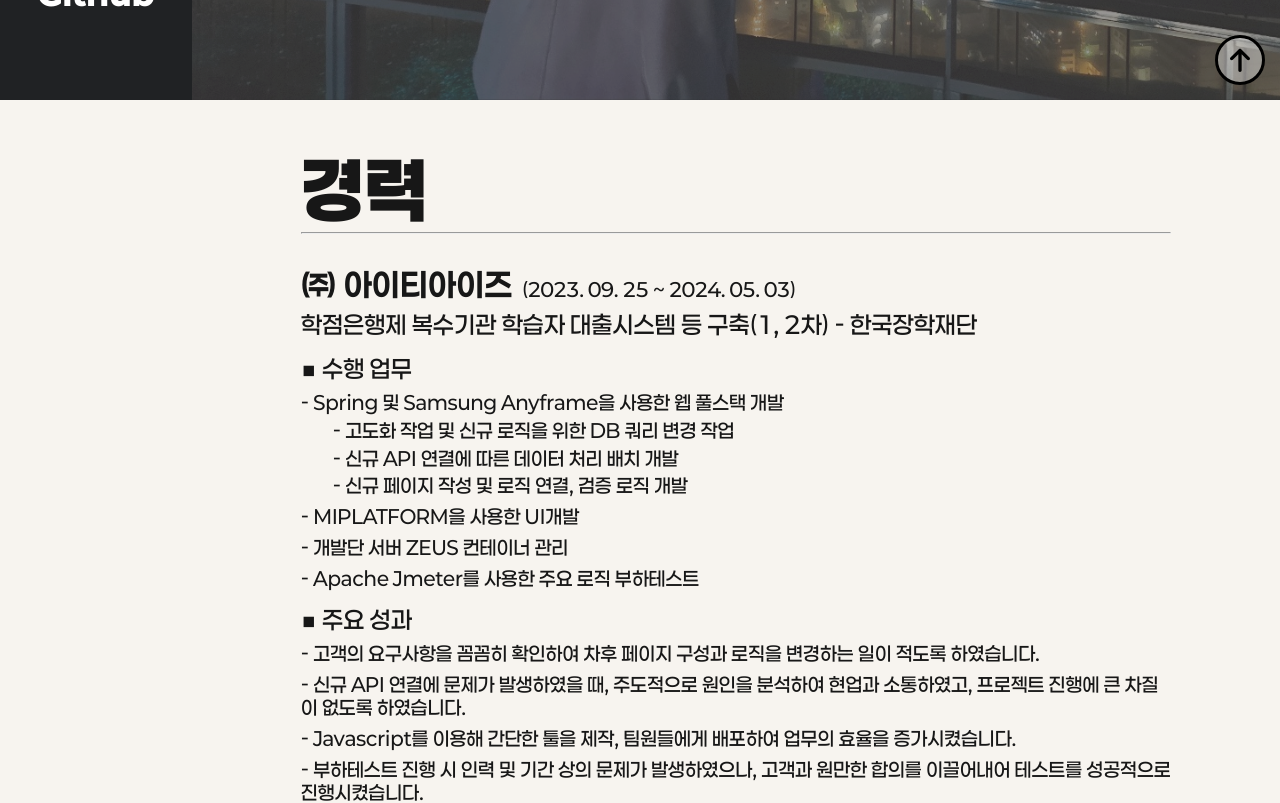
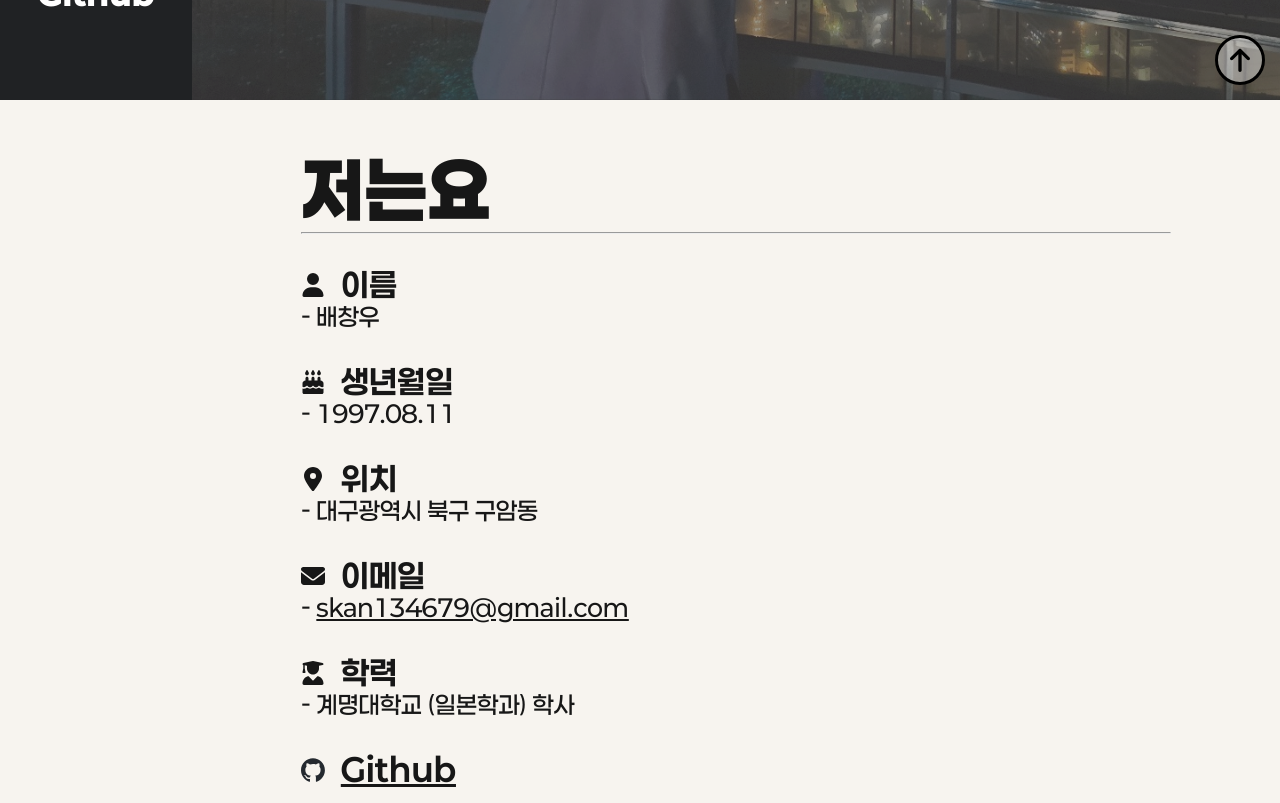
Before and after one commit to san1313/popol, a Next.js app: page / in a window 1280 px wide. Shown: the part 700-1503 px from the top of the page. Built offline with nearby package versions, Linux system fonts and the light colour scheme.

Commit message:
docs(about): 인적사항란 추가
기존 저는요란을 홈으로 변경하고 인적사항란으로 신규작성

```diff
--- a/src/component/SideBar.tsx
+++ b/src/component/SideBar.tsx
@@ -54,7 +54,8 @@
   }
 
   const index = [
-    { id: 'title', txt: '저는요' },
+    { id: 'title', txt: '홈' },
+    { id: 'about', txt: '저는요' },
     { id: 'work', txt: '경력' },
     { id: 'project', txt: '프로젝트' },
     { id: 'education', txt: '학력 및 교육' },
--- a/src/component/content.tsx
+++ b/src/component/content.tsx
@@ -4,6 +4,14 @@
 import { useEffect, useRef, WheelEvent } from 'react';
 import gsap from 'gsap';
 import { ScrollTrigger } from 'gsap/ScrollTrigger';
+import {
+  faCakeCandles,
+  faEnvelope,
+  faLocationDot,
+  faUser, faUserGraduate
+} from '@fortawesome/free-solid-svg-icons';
+import { FontAwesomeIcon } from '@fortawesome/react-fontawesome';
+import Image from 'next/image';
 
 export default function Content(props: {
   currentIndex: number,
@@ -34,7 +42,7 @@
         { opacity: 0 },
         {
           opacity: 1,
-          duration: 2,
+          duration: 1.5,
           delay: 0.3,
           scrollTrigger: {
             trigger: article,
@@ -124,7 +132,41 @@
               </div>
             </article>
         </div>
-        <div className={`${style.article}`} id={'work'} data-idx={1}>
+        <div className={`${style.article}`} id={'about'} data-idx={1}>
+          <article>
+            <h1>저는요<hr /></h1>
+            <div className={style.flexContainer} style={{gap: "2rem"}}>
+              <div>
+                <h2><span><FontAwesomeIcon icon={faUser} />이름</span></h2>
+                <h3>- 배창우</h3>
+              </div>
+              <div>
+                <h2><span><FontAwesomeIcon icon={faCakeCandles} />생년월일</span></h2>
+                <h3>- 1997.08.11</h3>
+              </div>
+              <div>
+                <h2><span><FontAwesomeIcon icon={faLocationDot} />위치</span></h2>
+                <h3>- 대구광역시 북구 구암동</h3>
+              </div>
+              <div>
+                <h2><span><FontAwesomeIcon icon={faEnvelope} />이메일</span></h2>
+                <h3>- <a href={"mailto:skan134679@gmail.com"}>skan134679@gmail.com</a></h3>
+              </div>
+              <div>
+                <h2><span><FontAwesomeIcon icon={faUserGraduate} />학력</span></h2>
+                <h3>- 계명대학교 (일본학과) 학사</h3>
+              </div>
+              <div><span><svg aria-hidden="true" xmlns="http://www.w3.org/2000/svg"
+                              viewBox="0 0 98 96"><path fillRule="evenodd"
+                                                        clip-rule="evenodd"
+                                                        d="M48.854 0C21.839 0 0 22 0 49.217c0 21.756 13.993 40.172 33.405 46.69 2.427.49 3.316-1.059 3.316-2.362 0-1.141-.08-5.052-.08-9.127-13.59 2.934-16.42-5.867-16.42-5.867-2.184-5.704-5.42-7.17-5.42-7.17-4.448-3.015.324-3.015.324-3.015 4.934.326 7.523 5.052 7.523 5.052 4.367 7.496 11.404 5.378 14.235 4.074.404-3.178 1.699-5.378 3.074-6.6-10.839-1.141-22.243-5.378-22.243-24.283 0-5.378 1.94-9.778 5.014-13.2-.485-1.222-2.184-6.275.486-13.038 0 0 4.125-1.304 13.426 5.052a46.97 46.97 0 0 1 12.214-1.63c4.125 0 8.33.571 12.213 1.63 9.302-6.356 13.427-5.052 13.427-5.052 2.67 6.763.97 11.816.485 13.038 3.155 3.422 5.015 7.822 5.015 13.2 0 18.905-11.404 23.06-22.324 24.283 1.78 1.548 3.316 4.481 3.316 9.126 0 6.6-.08 11.897-.08 13.526 0 1.304.89 2.853 3.316 2.364 19.412-6.52 33.405-24.935 33.405-46.691C97.707 22 75.788 0 48.854 0z"
+                                                        fill="#24292f" /></svg><h2><a
+                href={"https://github.com/san1313"}>Github</a></h2></span>
+                </div>
+            </div>
+          </article>
+        </div>
+        <div className={`${style.article}`} id={'work'} data-idx={2}>
           <article>
             <h1>경력<hr /></h1>
             <div className={style.flexContainer}>
@@ -152,7 +194,7 @@
             </div>
           </article>
         </div>
-        <div className={`${style.article}`} id={'project'} data-idx={2}>
+        <div className={`${style.article}`} id={'project'} data-idx={3}>
           <article>
             <h1>프로젝트<hr /></h1>
             <div className={style.flexContainer}>
@@ -176,7 +218,7 @@
             </div>
           </article>
         </div>
-        <div className={`${style.article}`} data-idx={3} data-sub={true}>
+        <div className={`${style.article}`} data-idx={4} data-sub={true}>
           <article>
             <h1>프로젝트<hr /></h1>
             <div className={style.flexContainer}>
@@ -197,7 +239,7 @@
             </div>
           </article>
         </div>
-        <div className={`${style.article}`} id={'education'} data-idx={4}>
+        <div className={`${style.article}`} id={'education'} data-idx={5}>
           <article>
             <h1>학력 및 교육<hr /></h1>
             <div className={style.flexContainer}>
--- a/src/styles/content.module.css
+++ b/src/styles/content.module.css
@@ -69,6 +69,12 @@
   display: flex;
   align-items: baseline;
   justify-content: left;
+}
+
+.article span svg {
+  width: 1.5rem;
+  height: 1.5rem;
+  margin-right: 1rem;
 }
 
 .article a {
```
Also changed, not shown: public/images/github-mark.svg (added).
